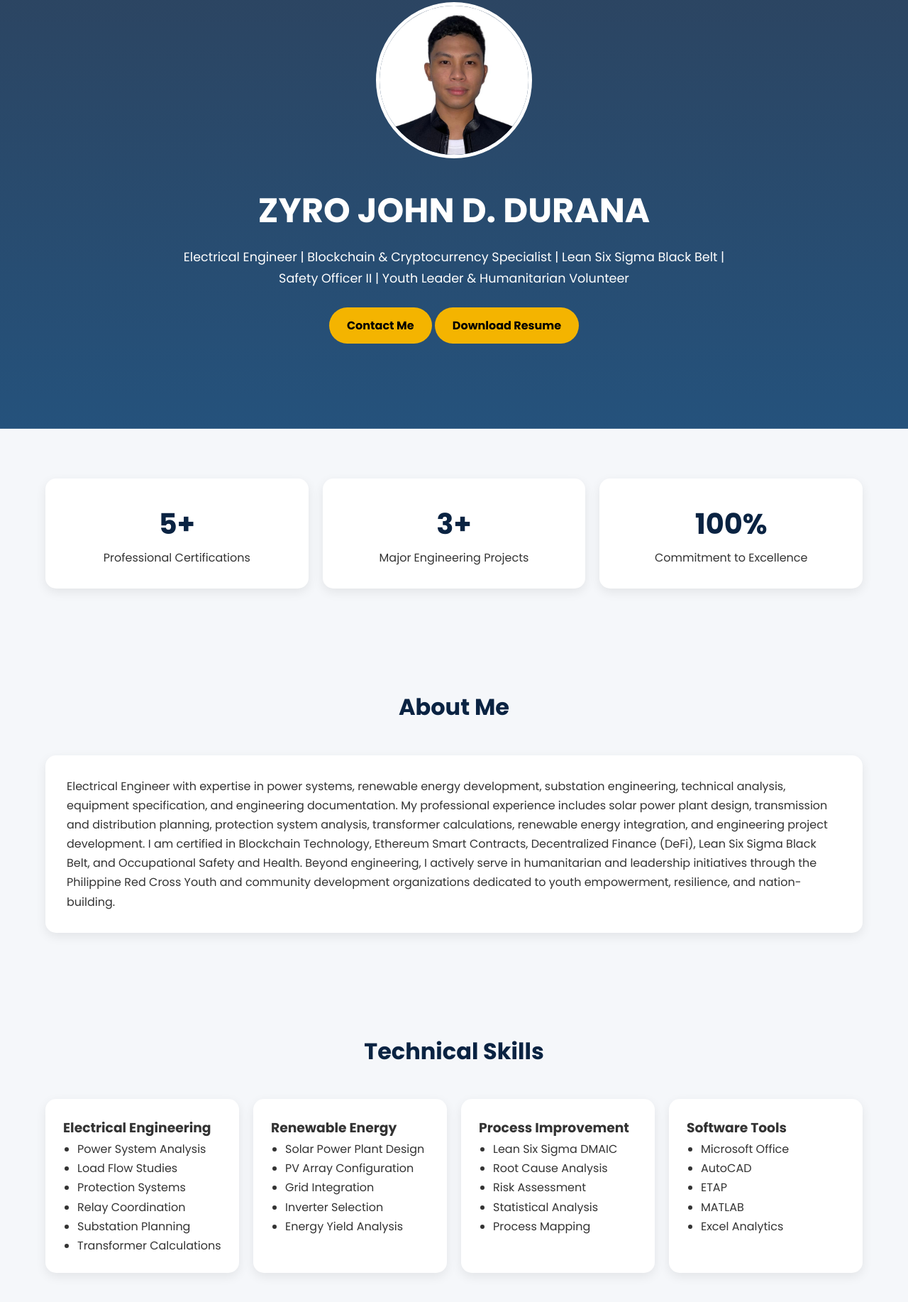
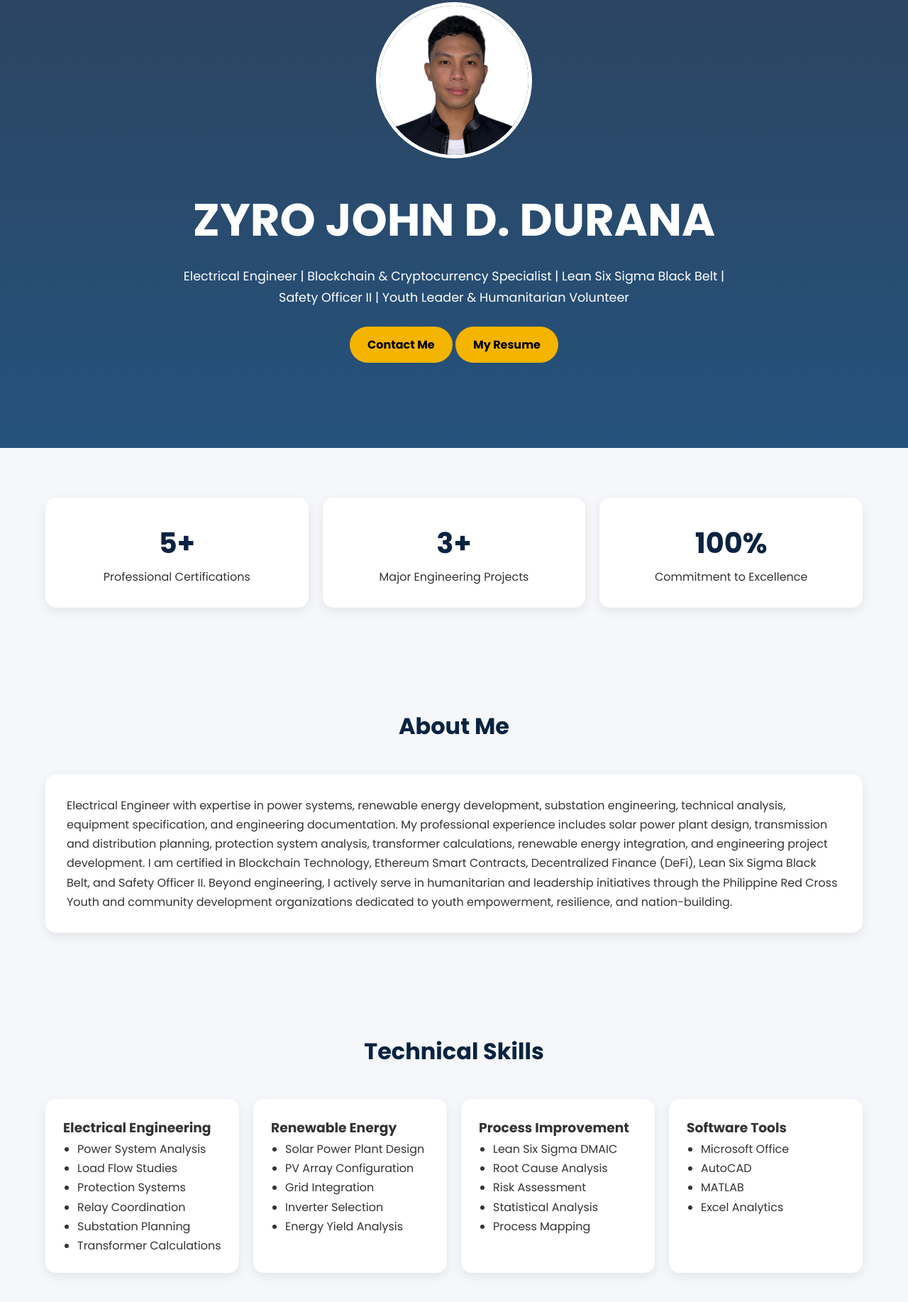
Before and after one commit to Urengerzairo/Zyro-John-Durana-Portfolio, a plain HTML site: page index.html in a window 1280 px wide. Shown: the part 174-2008 px from the top of the page at 71% size. Drawn offline with Linux system fonts and the light colour scheme.

Commit message:
Update index.html

```diff
--- a/index.html
+++ b/index.html
@@ -85,7 +85,7 @@ header img{
 }
 
 header h1{
-    font-size:3rem;
+    font-size:4rem;
     margin-bottom:10px;
 }
 
@@ -302,7 +302,7 @@ Contact Me
 <a href="Zyro-John-Durna-Resume.pdf"
 class="hero-btn"
 target="_blank">
-Download Resume
+My Resume
 </a>
 
 </header>
@@ -363,7 +363,7 @@ I am certified in Blockchain Technology,
 Ethereum Smart Contracts,
 Decentralized Finance (DeFi),
 Lean Six Sigma Black Belt,
-and Occupational Safety and Health.
+and Safety Officer II.
 
 Beyond engineering,
 I actively serve in humanitarian and leadership initiatives
@@ -427,7 +427,6 @@ resilience, and nation-building.
 <ul>
 <li>Microsoft Office</li>
 <li>AutoCAD</li>
-<li>ETAP</li>
 <li>MATLAB</li>
 <li>Excel Analytics</li>
 </ul>
```
